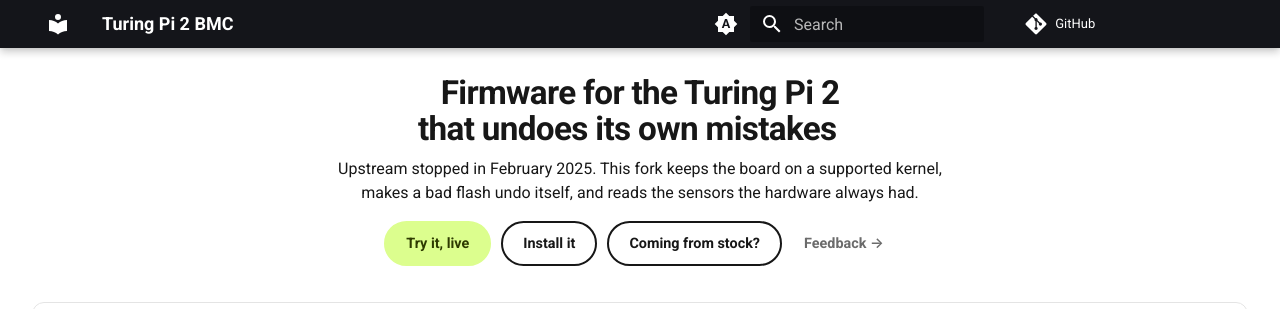
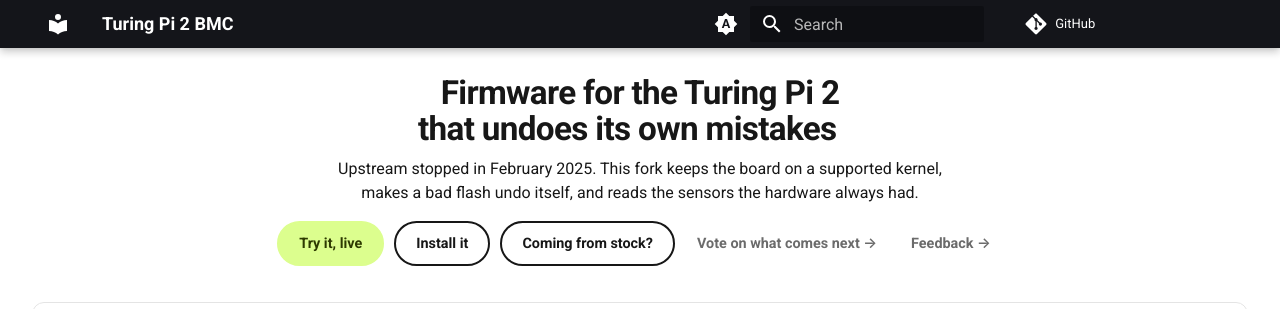
Before and after one commit to excavador-turing/www, an MkDocs documentation site: the page built from docs/index.md, in a window 1280 px wide, cut to the strip 0-309 px from the top of the page. Built offline with MkDocs 1.6.1 and Material for MkDocs 9.7.7, drawn with Linux system fonts in a browser that asks for light colours; comment, search, counter and statistics services are not loaded.

Commit message:
the vote is one click from the front page and the features page (#39)
The roadmap exists, and every row on it is a Discussion a reader can
upvote, but the only way in was the navigation bar. A reader who has
just seen fifteen plates and wants a sixteenth was not told where to
say so.

Two links, where the reader already is: a fourth door under the plates
("Vote on what comes next"), and the same link beside "Feedback" under
the front page's buttons. No new band, no picture -- the pages are
one-screen and the gate says both still fit at all five viewports.

Co-authored-by: Claude Fable 5.1 <noreply@anthropic.com>

```diff
--- a/docs/index.md
+++ b/docs/index.md
@@ -24,7 +24,7 @@ hide:
 
 <p class="lede">Upstream stopped in February 2025. This fork keeps the board on a supported kernel, makes a bad flash undo itself, and reads the sensors the hardware always had.</p>
 
-<div class="tp-actions"><a class="md-button md-button--primary" href="#demo/fork">Try it, live</a> <a class="md-button" href="guides/install/">Install it</a> <a class="md-button" href="guides/upgrade-from-stock/">Coming from stock?</a> <a class="tp-feedback" href="feedback/">Feedback →</a></div>
+<div class="tp-actions"><a class="md-button md-button--primary" href="#demo/fork">Try it, live</a> <a class="md-button" href="guides/install/">Install it</a> <a class="md-button" href="guides/upgrade-from-stock/">Coming from stock?</a> <a class="tp-feedback" href="roadmap/">Vote on what comes next →</a> <a class="tp-feedback" href="feedback/">Feedback →</a></div>
 
 </div>
 
```
Also changed, not shown: docs/features/index.md (+1 -0 lines).
